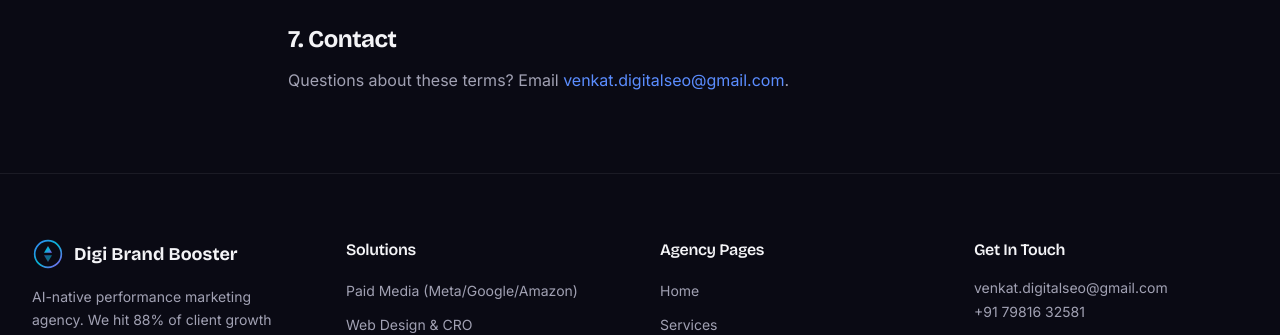
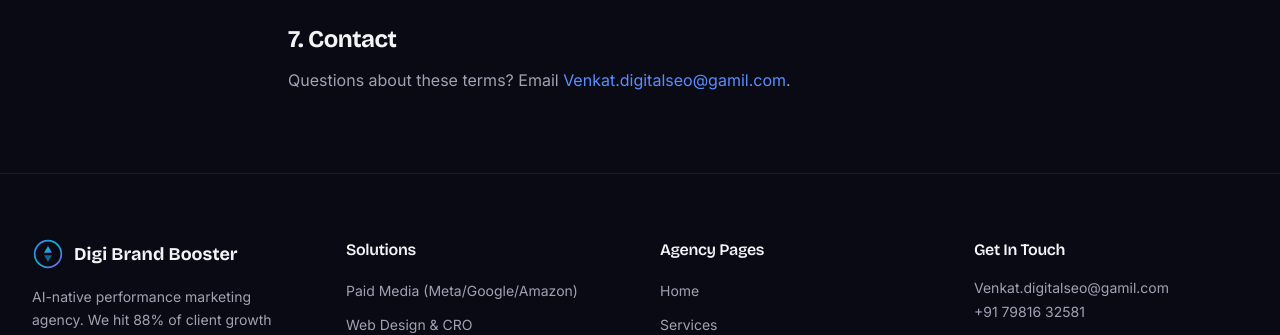
Before and after one commit to DVR79/Digital, a Next.js app in the folder Digi-Brand-Booster-main/: page /terms in a window 1280 px wide. Shown: the part 1105-1440 px from the top of the page. Built offline with nearby package versions, Linux system fonts and the light colour scheme.

Commit message:
Update contact details

```diff
--- a/Digi-Brand-Booster-main/src/app/layout.tsx
+++ b/Digi-Brand-Booster-main/src/app/layout.tsx
@@ -58,7 +58,7 @@ export default function RootLayout({
               name: 'Digi Brand Booster',
               description: 'AI-native performance marketing agency for D2C, e-commerce, SaaS and B2B brands. 90-day ROI guarantee.',
               url: 'https://digibrandbooster.tech',
-              email: 'venkat.digitalseo@gmail.com',
+              email: 'Venkat.digitalseo@gamil.com',
               telephone: '+917981632581',
               address: {
                 '@type': 'PostalAddress',
--- a/Digi-Brand-Booster-main/src/lib/data.ts
+++ b/Digi-Brand-Booster-main/src/lib/data.ts
@@ -2,7 +2,7 @@ export const siteConfig = {
   name: 'Digi Brand Booster',
   tagline: 'AI-Native Performance Marketing Agency',
   description: "We help D2C, e-commerce, SaaS and B2B brands grow with AI-native performance marketing. We hit 88% of client growth goals. If we don't deliver in 90 days, you don't pay.",
-  email: 'venkat.digitalseo@gmail.com',
+  email: 'Venkat.digitalseo@gamil.com',
   phone: '+91 79816 32581',
   whatsapp: '917981632581',
   address: 'M1, Ruchi Complex, Next to Jalaram Honda Showroom, Adajan to Hazira Road, Surat 395009, Gujarat, India.',
```
